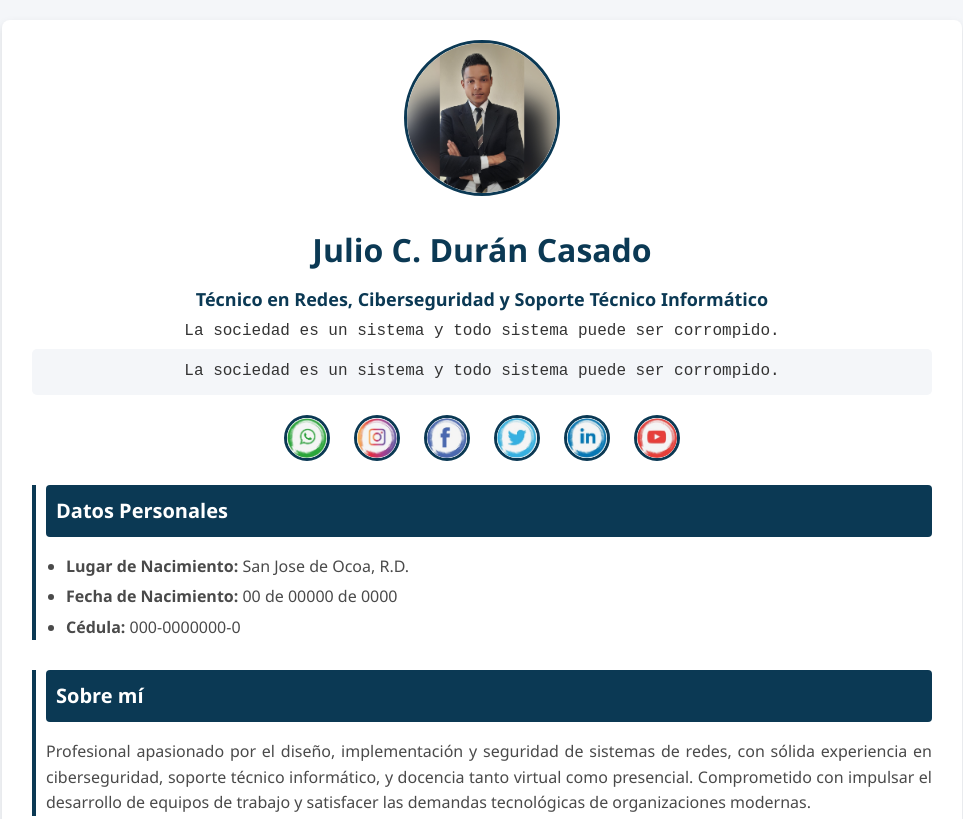
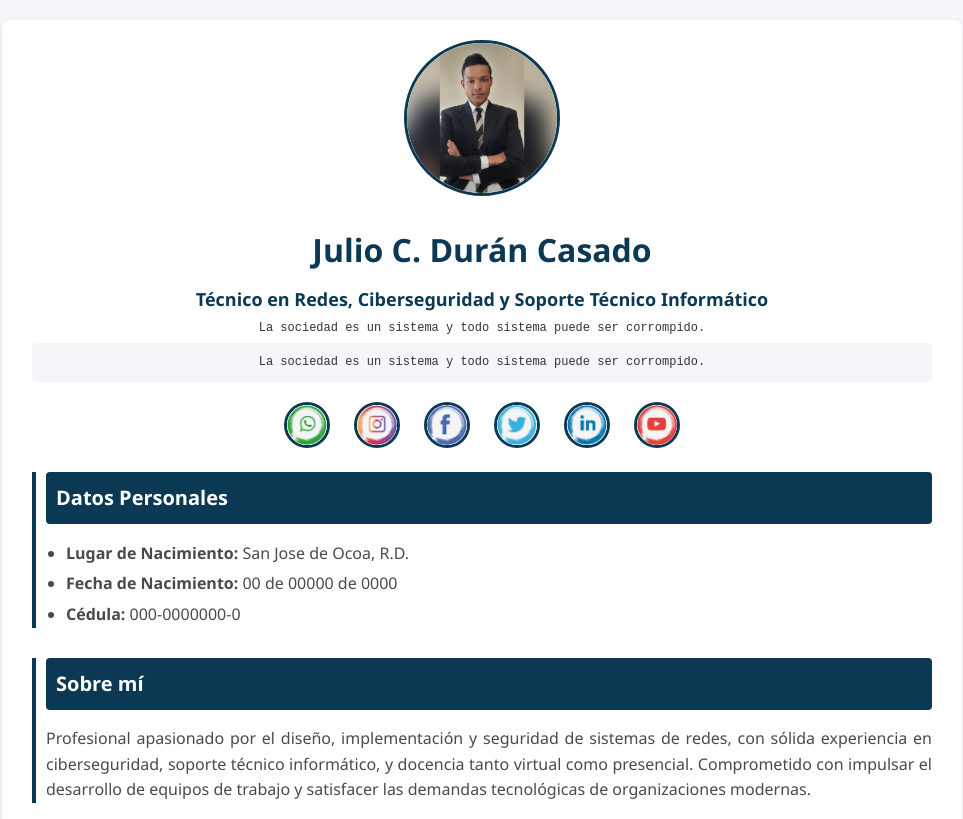
Before and after one commit to jcdurancasado/cv, a plain HTML site: page index.html in a window 1280 px wide. Shown: the top 819 px of the page, without its empty margins (158-1121 px from the left). Drawn offline with Linux system fonts and the light colour scheme.

Commit message:
Update index.html

```diff
--- a/index.html
+++ b/index.html
@@ -73,10 +73,10 @@
         </div>
         <h1 style="text-align: center; font-family: inherit; margin-top: 10px;">Julio C. Durán Casado</h1>
         <p style="text-align: center; font-size: 18px; font-weight: bold; color: #0b3954; margin: 0;">Técnico en Redes, Ciberseguridad y Soporte Técnico Informático</p>
-        <p style="font-size: 16px; font-family: 'Courier New', Courier, monospace; text-align: center; color: #333333;">
+        <p style="font-size: 12px; font-family: 'Courier New', Courier, monospace; text-align: center; color: #333333;">
     La sociedad es un sistema y todo sistema puede ser corrompido.
 </p>
-        <p style="background-color: #f4f6f9; padding: 10px; border-radius: 5px; font-size: 16px; font-family: 'Courier New', Courier, monospace; text-align: center; color: #333333;">
+        <p style="background-color: #f4f6f9; padding: 10px; border-radius: 5px; font-size: 12px; font-family: 'Courier New', Courier, monospace; text-align: center; color: #333333;">
         La sociedad es un sistema y todo sistema puede ser corrompido.
         </p>
 
```
